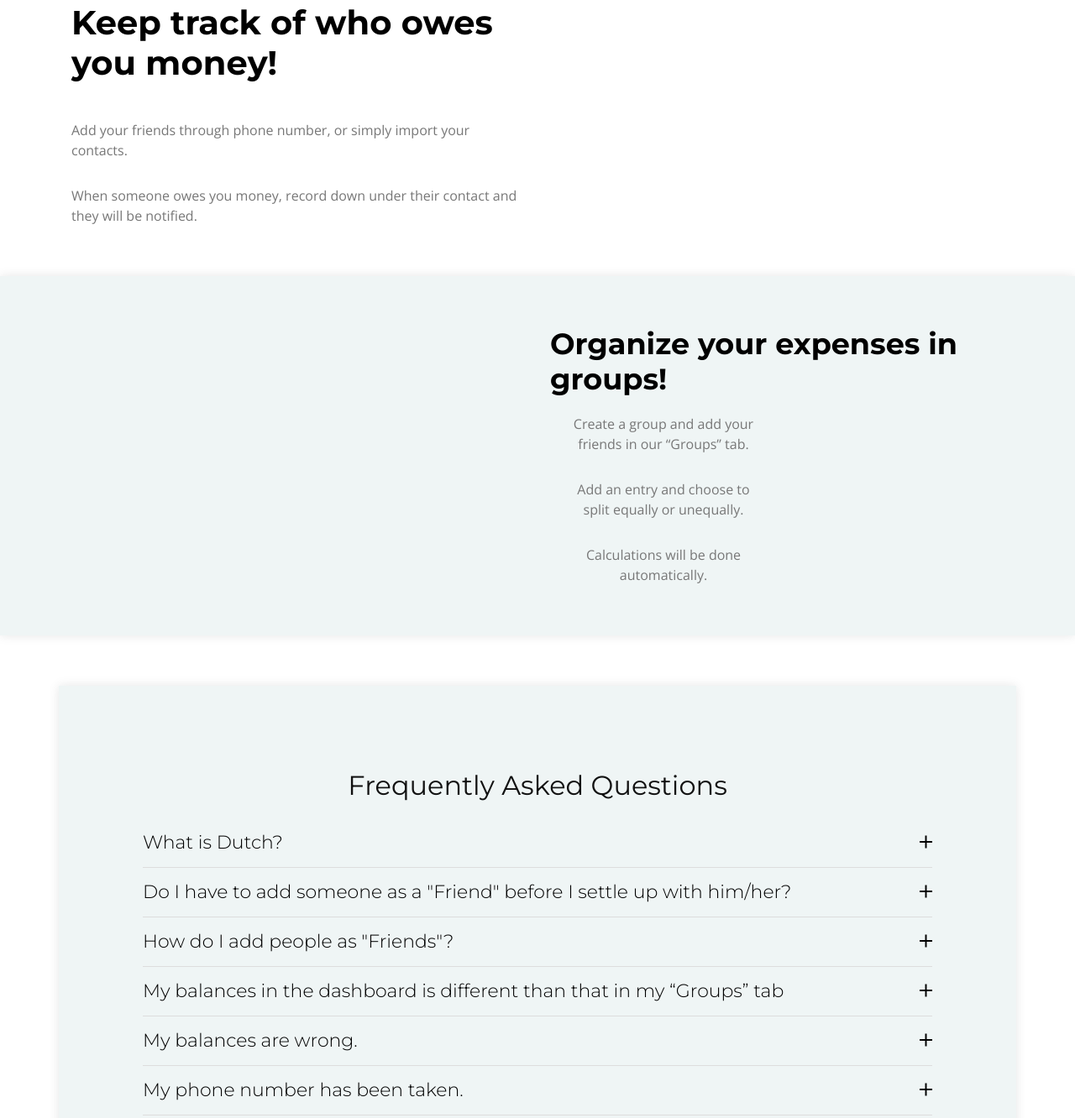
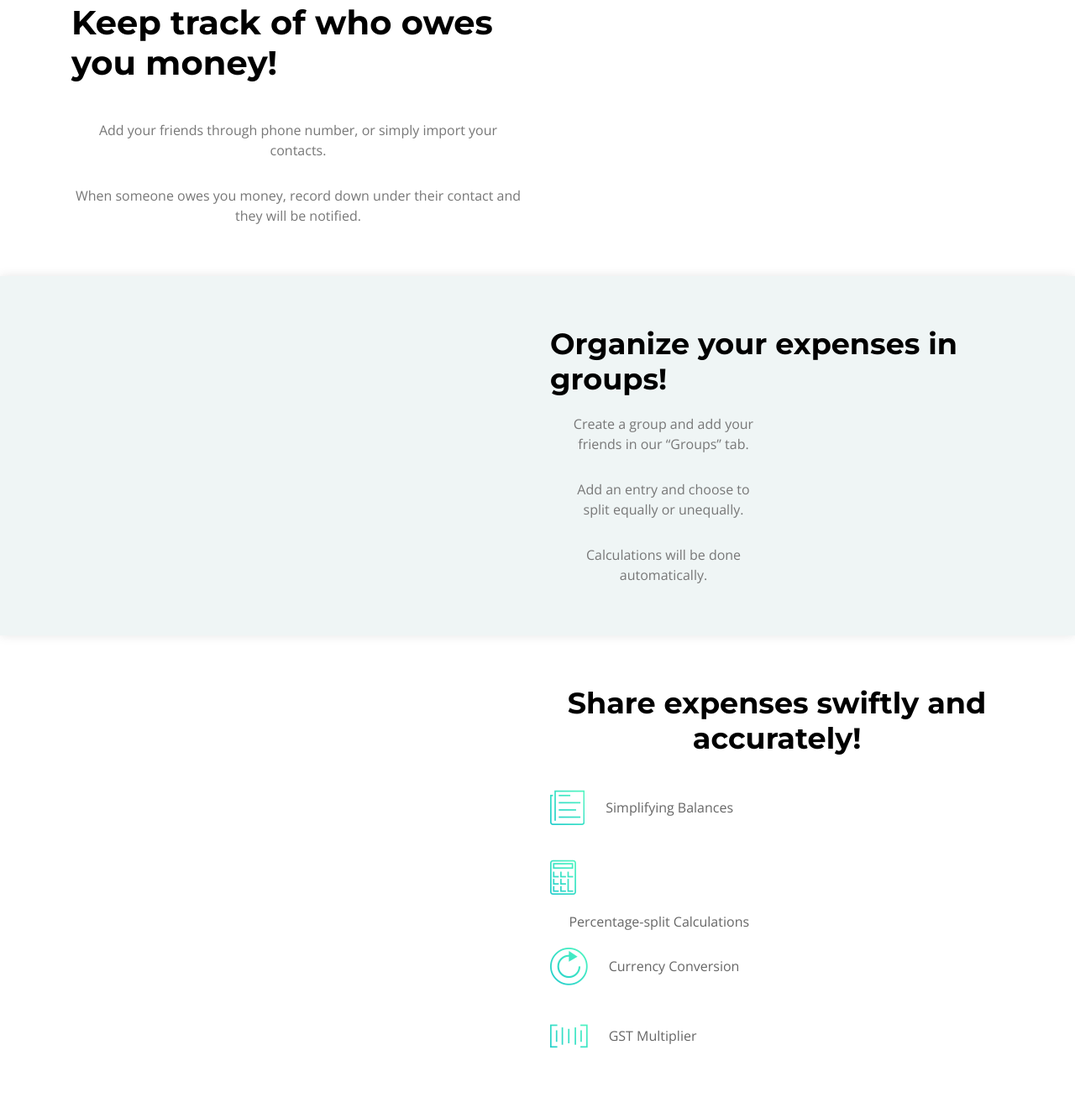
Before and after one commit to mingweiseow/letsdutch.co, a plain HTML site: page index.html in a window 1280 px wide. Shown: the part 857-2189 px from the top of the page at 84% size. Drawn offline with nearby package versions, Linux system fonts and the light colour scheme; files whose address does not match are found by name.

Commit message:
Add files via upload

```diff
--- a/index.html
+++ b/index.html
@@ -117,7 +117,7 @@
                 <div data-aos="fade-right">
                   <h2>Keep track of who owes you money!</h2>
                   <br>
-                  <div data-aos="fade-right">
+                  <div data-aos="fade-right" style = "text-align: center">
                     <p>Add your friends through phone number, or simply import your contacts.</p>
                     <p>When someone owes you money, record down under their contact and they will be notified.</p>
                   </div>
@@ -150,7 +150,7 @@
           </div>
         </div>
 
-        <!--<div class="features-row">
+        <div class="features-row">
           <div class="container">
             <div class="row">
               <div class = "col-sm-6 col-lg-6 col-md-6 order-md-2" style = "text-align: center">
@@ -192,7 +192,7 @@
                   <p>Return money to anyone by clicking “Go Dutch”!</p>
                   <p>Choose from our payment options:</p>
                 </div>
-                <!--<ul class = "icon-container">
+                <ul class = "icon-container">
                   <li>
                     <div class = "row icon-container">
                       <img src="img/dbs.png" data-aos="fade-right" data-aos-delay="100" width = "10%">
@@ -210,7 +210,7 @@
               </div>
             </div>
           </div>
-        </div>-->
+        </div>
       </section> <!--#advanced-features -->
 
       <!--==========================
```
